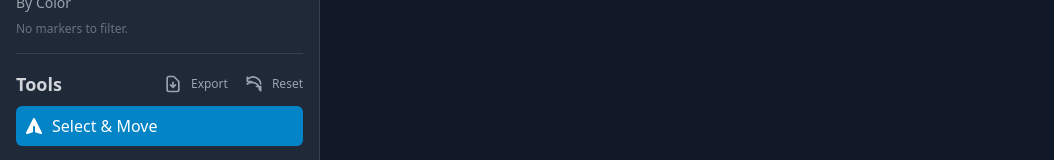
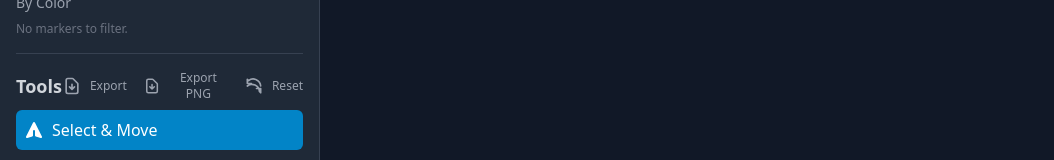
Before and after one commit to weddson/Map-Planner, a React (Vite) app: page / in a window 1280 px wide. Shown: the part 324-484 px from the top of the page, without its empty margins (0-1054 px from the left). Built offline with nearby package versions, Linux system fonts and the light colour scheme.

Commit message:
update: map planner

```diff
--- a/App.tsx
+++ b/App.tsx
@@ -3,6 +3,37 @@ import React, { useState, useEffect } from 'react';
 import { Sidebar } from './components/Sidebar.tsx';
 import { MapEditor } from './components/MapEditor.tsx';
 import { Marker, Path, Point, Tool } from './types.ts';
+
+const pointsToPathD = (points: Point[]): string => {
+  if (points.length < 2) return points.length === 1 ? `M ${points[0].x} ${points[0].y}` : '';
+  let d = `M ${points[0].x} ${points[0].y}`;
+  for (let i = 0; i < points.length - 1; i++) {
+    const p1 = points[i];
+    const p2 = points[i + 1];
+    const midPoint = { x: (p1.x + p2.x) / 2, y: (p1.y + p2.y) / 2 };
+    d += ` Q ${p1.x} ${p1.y}, ${midPoint.x} ${midPoint.y}`;
+  }
+  d += ` L ${points[points.length - 1].x} ${points[points.length - 1].y}`;
+  return d;
+};
+
+const escapeXml = (value: string) => (
+  value
+    .replace(/&/g, '&amp;')
+    .replace(/</g, '&lt;')
+    .replace(/>/g, '&gt;')
+    .replace(/"/g, '&quot;')
+    .replace(/'/g, '&apos;')
+);
+
+const loadImage = (src: string): Promise<HTMLImageElement> => (
+  new Promise((resolve, reject) => {
+    const img = new Image();
+    img.onload = () => resolve(img);
+    img.onerror = () => reject(new Error('Failed to load image.'));
+    img.src = src;
+  })
+);
 
 const App: React.FC = () => {
   const [image, setImage] = useState<string | null>(null);
@@ -136,6 +167,106 @@ const App: React.FC = () => {
     a.click();
     document.body.removeChild(a);
     URL.revokeObjectURL(url);
+  };
+
+  const handleExportPng = async () => {
+    if (!image) {
+      alert("Please load a map before exporting.");
+      return;
+    }
+
+    try {
+      const baseImage = await loadImage(image);
+      const width = baseImage.naturalWidth || baseImage.width;
+      const height = baseImage.naturalHeight || baseImage.height;
+
+      const pathsMarkup = paths.map(path => {
+        const strokeColor = path.color || '#f59e0b';
+        return `
+          <path
+            d="${pointsToPathD(path.points)}"
+            stroke="${strokeColor}"
+            stroke-width="3"
+            fill="none"
+            stroke-linecap="round"
+            stroke-linejoin="round"
+          />
+        `;
+      }).join('');
+
+      const markersMarkup = markers.map(marker => {
+        const markerColor = marker.color || '#10b981';
+        const label = marker.number ? `${marker.number} - ${marker.name}` : marker.name;
+        const textMarkup = showMarkerLabels ? `
+          <text
+            x="15"
+            y="5"
+            fill="white"
+            font-size="12"
+            font-family="sans-serif"
+            paint-order="stroke"
+            stroke="black"
+            stroke-width="3"
+            stroke-linejoin="round"
+          >${escapeXml(label)}</text>
+        ` : '';
+
+        return `
+          <g transform="translate(${marker.position.x}, ${marker.position.y})">
+            <circle r="12" fill="${markerColor}66" stroke="${markerColor}" stroke-width="2" />
+            <circle r="6" fill="${markerColor}" stroke="#fff" stroke-width="2" />
+            ${textMarkup}
+          </g>
+        `;
+      }).join('');
+
+      const svgString = `<?xml version="1.0" encoding="UTF-8"?>
+        <svg xmlns="http://www.w3.org/2000/svg" width="${width}" height="${height}" viewBox="0 0 ${width} ${height}">
+          <image href="${image}" x="0" y="0" width="${width}" height="${height}" />
+          ${pathsMarkup}
+          ${markersMarkup}
+        </svg>
+      `;
+
+      const svgBlob = new Blob([svgString], { type: 'image/svg+xml;charset=utf-8' });
+      const svgUrl = URL.createObjectURL(svgBlob);
+      const svgImage = new Image();
+      svgImage.onload = () => {
+        const canvas = document.createElement('canvas');
+        canvas.width = width;
+        canvas.height = height;
+        const ctx = canvas.getContext('2d');
+        if (!ctx) {
+          URL.revokeObjectURL(svgUrl);
+          alert("Failed to prepare export canvas.");
+          return;
+        }
+        ctx.drawImage(svgImage, 0, 0);
+        canvas.toBlob((blob) => {
+          URL.revokeObjectURL(svgUrl);
+          if (!blob) {
+            alert("Failed to export PNG.");
+            return;
+          }
+          const pngUrl = URL.createObjectURL(blob);
+          const a = document.createElement('a');
+          a.href = pngUrl;
+          a.download = 'map-plan.png';
+          document.body.appendChild(a);
+          a.click();
+          document.body.removeChild(a);
+          URL.revokeObjectURL(pngUrl);
+        }, 'image/png');
+      };
+      svgImage.onerror = () => {
+        URL.revokeObjectURL(svgUrl);
+        alert("Failed to generate PNG.");
+      };
+      svgImage.src = svgUrl;
+    } catch (error) {
+      console.error("PNG export failed:", error);
+      alert("Could not export PNG. Please try again.");
+    }
   };
 
   const handleResetWorkspace = () => {
@@ -333,6 +464,7 @@ const App: React.FC = () => {
         onFileUpload={handleFileUpload}
         onResetWorkspace={handleResetWorkspace}
         onExportPlan={handleExportPlan}
+        onExportPng={handleExportPng}
         selectedElement={selectedElement}
         markers={markers}
         paths={paths}
--- a/components/Sidebar.tsx
+++ b/components/Sidebar.tsx
@@ -9,6 +9,7 @@ interface SidebarProps {
   onFileUpload: (file: File) => void;
   onResetWorkspace: () => void;
   onExportPlan: () => void;
+  onExportPng: () => void;
   selectedElement: { type: 'marker' | 'path'; id: string } | null;
   markers: Marker[];
   paths: Path[];
@@ -33,6 +34,7 @@ export const Sidebar: React.FC<SidebarProps> = ({
   onFileUpload,
   onResetWorkspace,
   onExportPlan,
+  onExportPng,
   selectedElement,
   markers,
   paths,
@@ -161,6 +163,10 @@ export const Sidebar: React.FC<SidebarProps> = ({
                     <ExportIcon />
                     <span>Export</span>
                 </button>
+                <button onClick={onExportPng} className="flex items-center space-x-2 text-xs text-gray-400 hover:text-white transition-colors" title="Export PNG">
+                    <ExportIcon />
+                    <span>Export PNG</span>
+                </button>
                 <button onClick={onResetWorkspace} className="flex items-center space-x-2 text-xs text-gray-400 hover:text-white transition-colors" title="Reset Workspace">
                     <ResetIcon />
                     <span>Reset</span>
```
